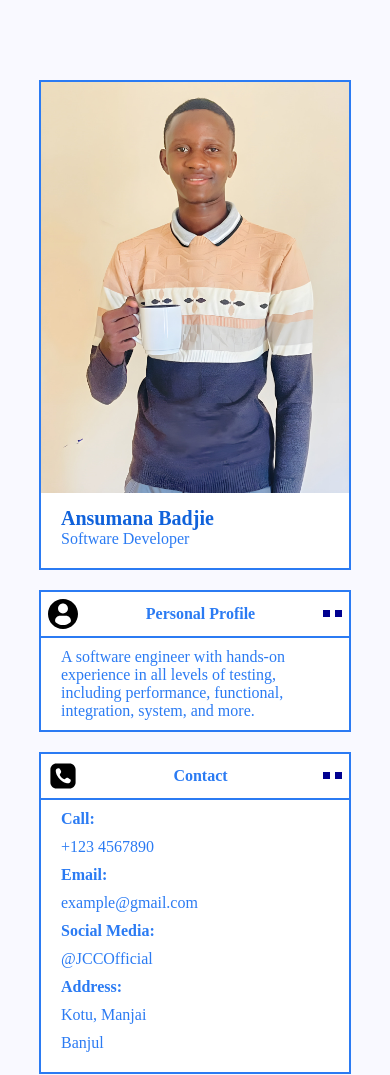
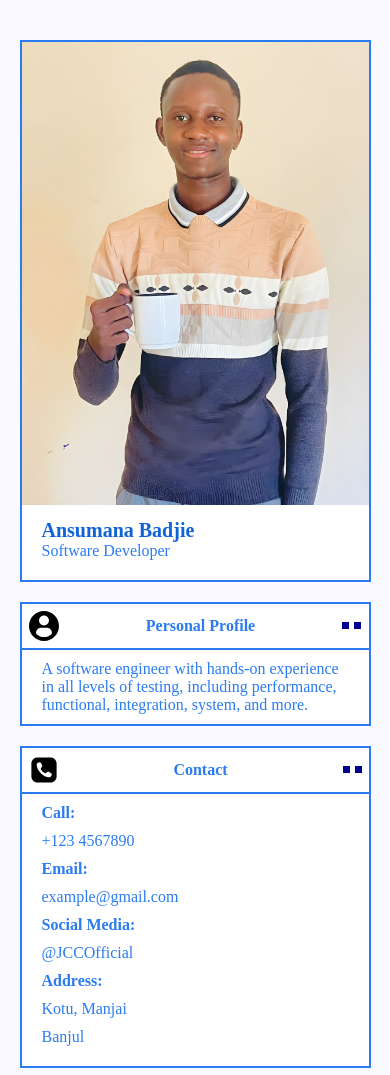
Before and after one commit to ansuofficial/jcc-resume, a plain HTML site: page index.html in a window 390 px wide. Shown: the top 1075 px of the page. Drawn offline with Linux system fonts and the light colour scheme.

Commit message:
adjusted responsive design

```diff
--- a/style.css
+++ b/style.css
@@ -120,22 +120,34 @@ ul li {
 
 /* Responsive Design */
 
-@media screen and (max-width: 490px) {
+@media screen and (max-width: 1112px) {
+     body {
+    margin: 40px auto;
+
+    main {
+        display: flex;
+        flex-wrap: wrap;
+        justify-content: center;
+    }
+}
+}
+
+
+@media screen and (max-width: 500px) {
+     body {
+         margin: 40px auto;
+
     main {
         display: block;
     }
 
     section {
-    /* border: 2px solid; */
     height: auto;
-
     display: block;
-    /* flex-direction: column; */
-    /* justify-content: space-between; */
-}
+    }
 
     .box {
-        width: 80%;
+        width: 90%;
         height: auto;
         margin: auto;
         margin-bottom: 20px;
@@ -144,4 +156,7 @@ ul li {
     .profile-photo {
         width: 100%;
     }
+
+
 }
+}
```
